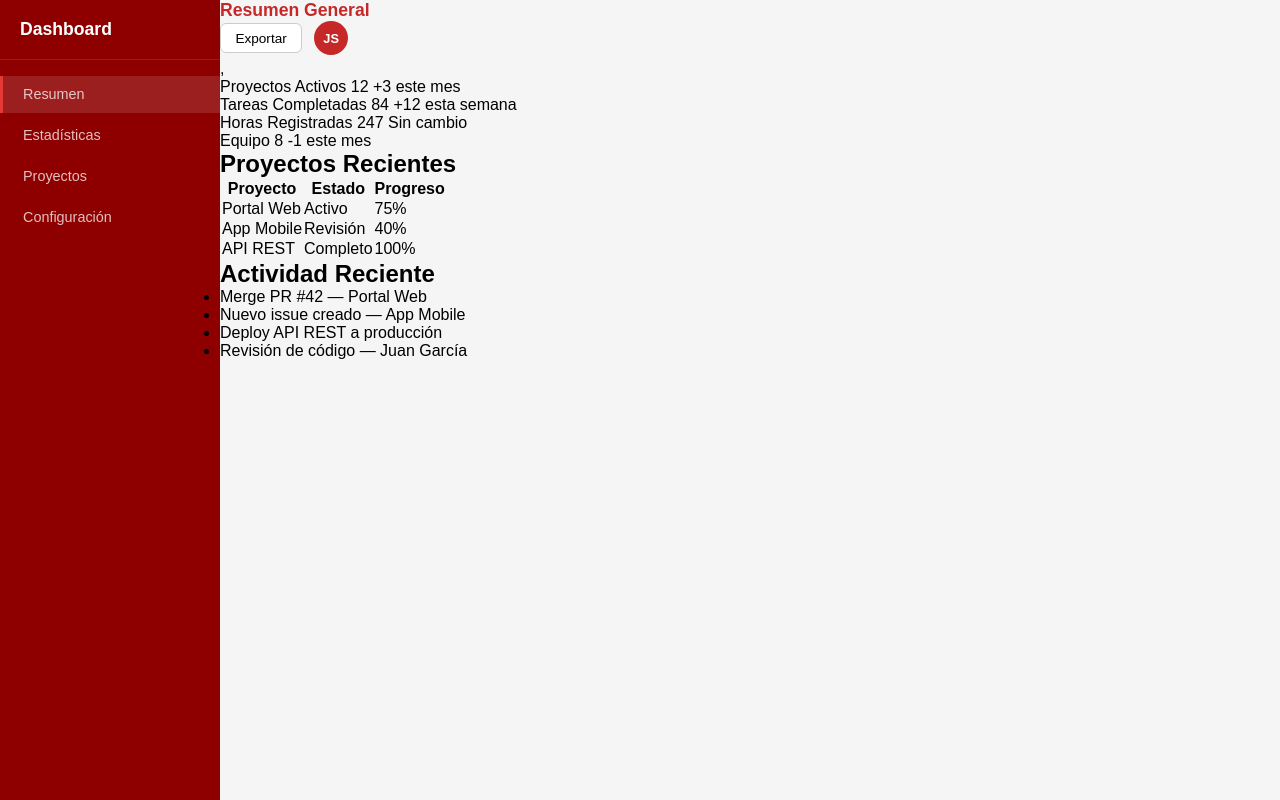
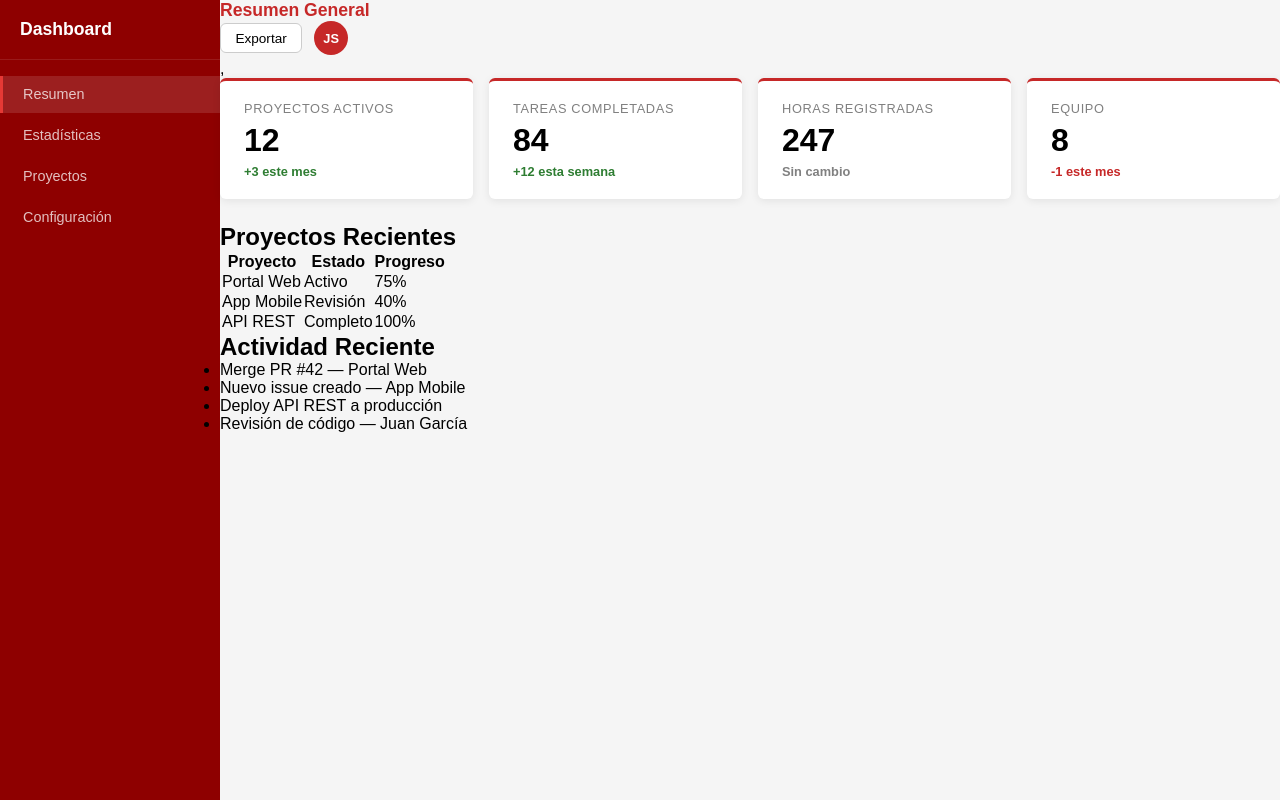
Before and after one commit to SebasSoledad07/soledad-post2-u3, a plain HTML site: page index.html in a window 1280 px wide. Drawn offline with Linux system fonts and the light colour scheme.

Commit message:
style: Añadido estilo y estructura para el área de estadísticas en el dashboard

```diff
--- a/css/dashboard.css
+++ b/css/dashboard.css
@@ -136,3 +136,49 @@ topbar {
   font-size: 0.8rem;
   font-weight: 700;
 }
+dashboard-main {
+  padding: 1.5rem;
+  overflow-y: auto;
+}
+/* Grid responsivo: 4 cols en escritorio, menos en pantallas más pequeñas */
+.stats-row {
+  display: grid;
+  grid-template-columns: repeat(auto-fill, minmax(200px, 1fr));
+  gap: 1rem;
+  margin-bottom: 1.5rem;
+}
+.stat-card {
+  background: var(--white);
+  border-radius: var(--radius);
+  padding: 1.25rem 1.5rem;
+  box-shadow: var(--shadow);
+  display: flex;
+  flex-direction: column;
+  gap: 0.5rem;
+  border-top: 3px solid var(--primary);
+}
+.stat-card__label {
+  font-size: 0.8rem;
+  color: var(--grey);
+  text-transform: uppercase;
+  letter-spacing: 0.05em;
+}
+.stat-card__value {
+  font-size: 2rem;
+  font-weight: 700;
+  color: var(-- primary);
+  line-height: 1;
+}
+.stat-card__trend {
+  font-size: 0.8rem;
+  font-weight: 700;
+}
+.trend--up {
+  color: #2e7d32;
+}
+.trend--down {
+  color: #c62828;
+}
+.trend--neutral {
+  color: var(--grey);
+}
```
